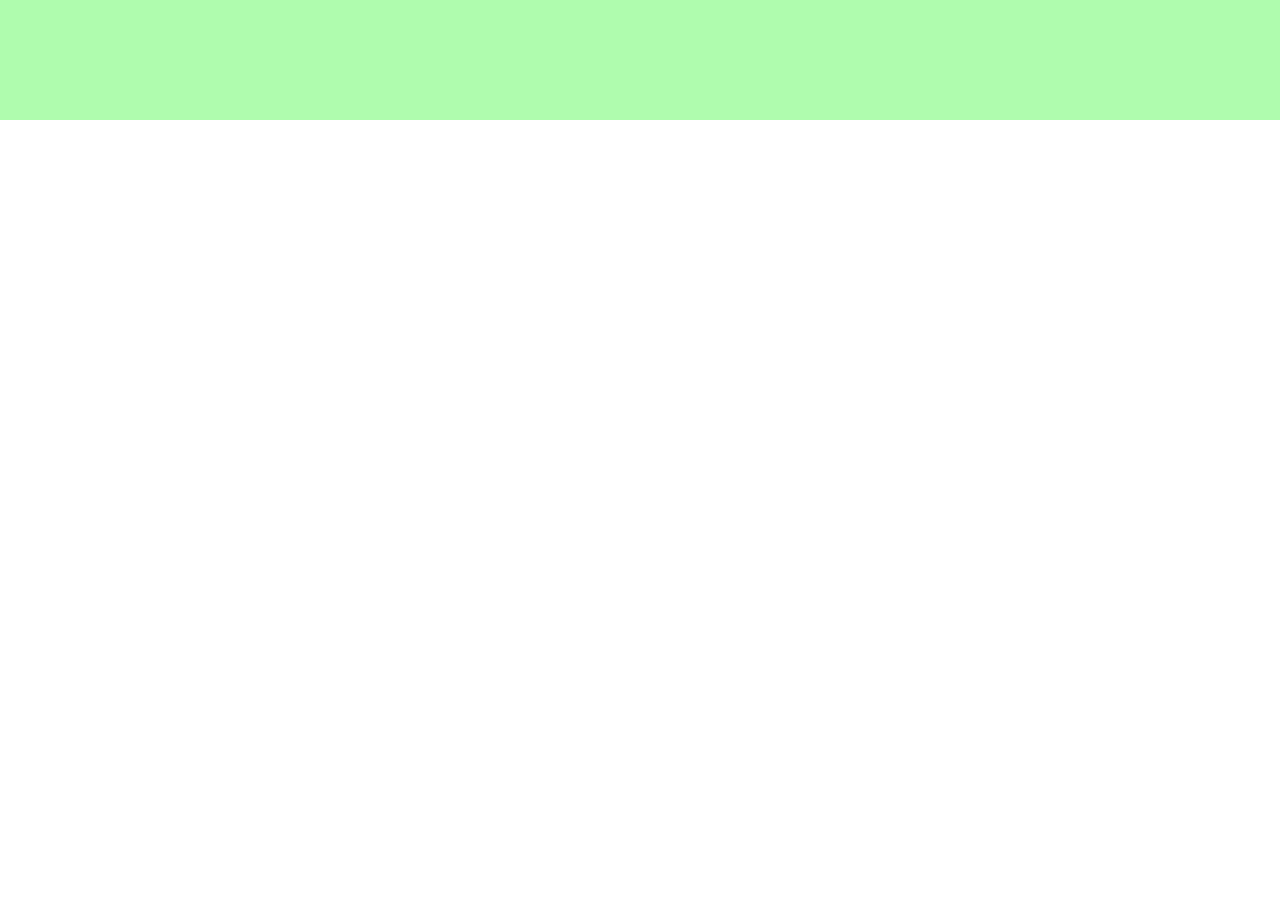
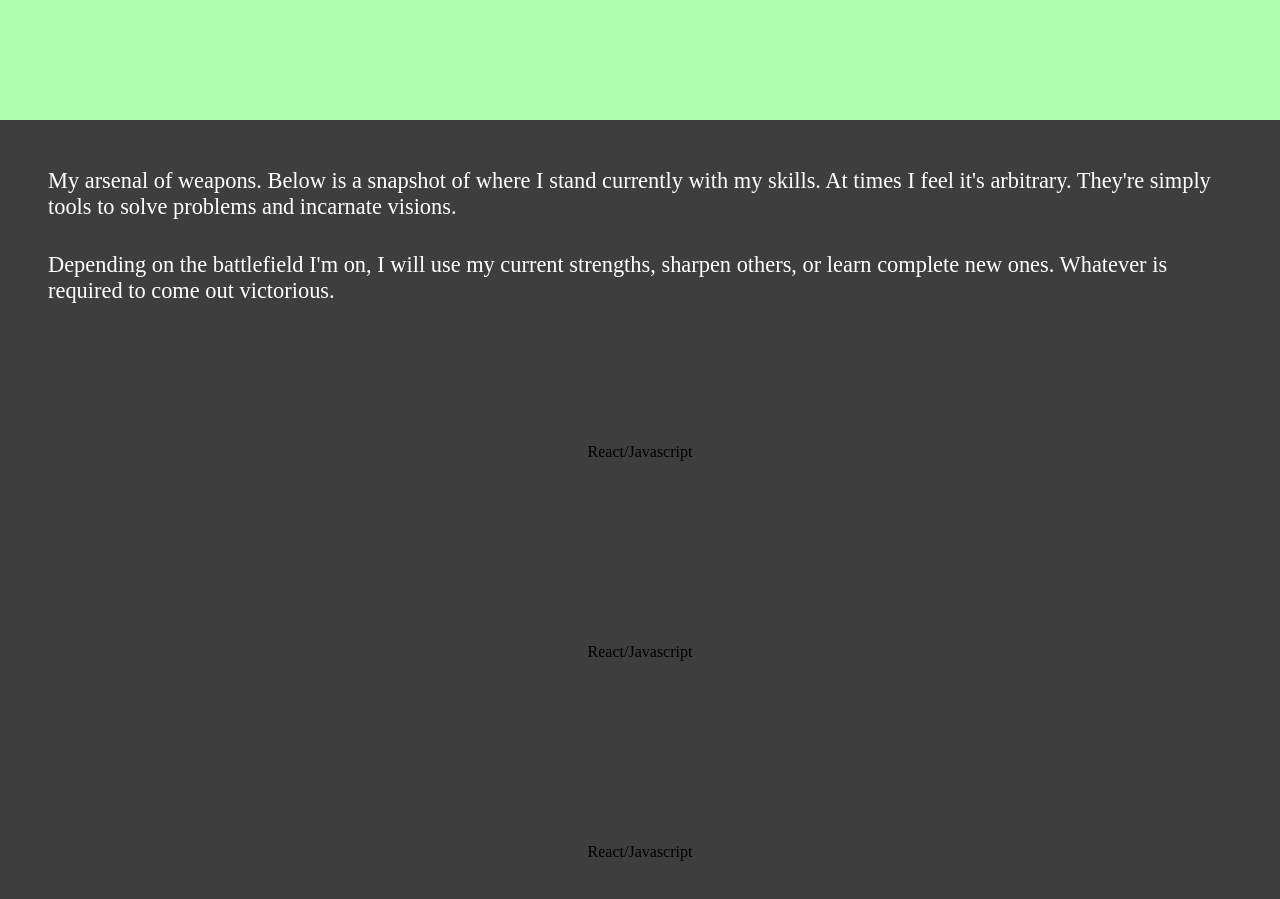
Before and after one commit to MeanMangosteen/aashwin.wtf, a React (Create React App) app: page /cv in a window 1280 px wide. Shown: the part 6280-7179 px from the top of the page. Before the commit the page ends 6400 px from the top, so only its background shows below. Built offline with nearby package versions, Linux system fonts and the light colour scheme.

Commit message:
WIP skills.

```diff
--- a/src/CV/CV.tsx
+++ b/src/CV/CV.tsx
@@ -11,6 +11,7 @@ import { RedbackContent } from "./RedbackContent";
 import { PerxContent } from "./PerxContent";
 import { GeointeractiveContent } from "./GeointeractiveContent";
 import { MatrixContent } from "./MatrixContent";
+import { SkillzThatKillz } from "./SkillzThatKillz";
 
 export const CV = () => {
   return (
@@ -39,6 +40,9 @@ export const CV = () => {
       <SkillsBanner>
         <TitleText>Skills</TitleText>
       </SkillsBanner>
+      <SkillzThatKillzBanner>
+        <SkillzThatKillz />
+      </SkillzThatKillzBanner>
     </CVContainer>
   );
 };
@@ -149,3 +153,5 @@ const PerxBanner = styled(CarouselBanner)``;
 const GeointeractiveBanner = styled(CarouselBanner)``;
 
 const MatrixBanner = styled(CarouselBanner)``;
+
+const SkillzThatKillzBanner = styled(Banner)``;
--- a/src/CV/MatrixContent.tsx
+++ b/src/CV/MatrixContent.tsx
@@ -70,9 +70,9 @@ export const MatrixContent = () => {
                 Now go kiddo, make an experience.
               </li>
               <li>
-                And here in lies one of my favorite* challenges. I have my
-                imagination running wild, and then I have the box model. And
-                somehow I have to convince them to be best friends.
+                And here in lies one of my favourite<sup>*</sup> challenges. I
+                have my imagination running wild, and then I have the box model.
+                And somehow I have to convince them to be best friends.
               </li>
               <li>
                 The diversity of the challenges the different layers of the
@@ -87,11 +87,22 @@ export const MatrixContent = () => {
               </li>
             </ul>
           </ReflectionsContent>
+          <TsandCsText>
+            <sup>* Terms and Conditions apply</sup>
+          </TsandCsText>
         </ReflectionsContainer>
       </CarouselItem>
     </StyledCarousel>
   );
 };
+
+const TsandCsText = styled.div`
+  position: absolute;
+  bottom: 0;
+  right: 0;
+
+  transform: translate(-100%, 100%);
+`;
 
 const StyledCarousel = styled(Carousel)`
   color: white;
@@ -131,7 +142,6 @@ const TitleSlide = styled.div`
   background: #02243e;
   height: 100%;
   width: 100%;
-
 `;
 
 const AchievementsContainer = styled.div`
--- /dev/null
+++ b/src/CV/SkillzThatKillz.tsx
@@ -0,0 +1,120 @@
+import React from "react";
+import styled from "styled-components";
+import { centerContent } from "../utils/styles";
+import { ProgressBar } from "../ProgressBar";
+
+export const SkillzThatKillz = () => {
+  return (
+    <SkillsThatKillzContainer>
+      <PreambleContainer>
+        <PreambleText>
+          My arsenal of weapons. Below is a snapshot of where I stand currently
+          with my skills. At times I feel it's arbitrary. They're simply tools
+          to solve problems and incarnate visions.
+        </PreambleText>
+        <PreambleText>
+          Depending on the battlefield I'm on, I will use my current strengths,
+          sharpen others, or learn complete new ones. Whatever is required to
+          come out victorious.
+        </PreambleText>
+      </PreambleContainer>
+      <SkillBars>
+        <FullStackSkillz>
+          <SkillBar title="React/Javascript" percentage={50} />
+          <SkillBar title="React/Javascript" percentage={50} />
+          <SkillBar title="React/Javascript" percentage={50} />
+          <SkillBar title="React/Javascript" percentage={50} />
+          {/* <StyledProgressBar total={100} progress={60} className="skill-bar" /> */}
+        </FullStackSkillz>
+      </SkillBars>
+    </SkillsThatKillzContainer>
+  );
+};
+
+const SkillsThatKillzContainer = styled.div`
+  display: flex;
+  flex-direction: column;
+  align-items: stretch;
+  flex-wrap: no-wrap;
+  background: #3e3e3e;
+  height: 100%;
+  width: 100%;
+  font-family: "Ubuntu";
+`;
+
+const PreambleContainer = styled.div`
+  ${centerContent}
+  flex-direction: column;
+  margin: 2rem;
+`;
+const PreambleText = styled.div`
+  ${centerContent}
+  max-width: 1200px;
+  color: white;
+  font-size: 1.4rem;
+  margin: 1rem;
+`;
+const SkillBars = styled.div`
+  max-width: 1400px;
+  margin: 0 auto;
+  display: flex;
+  justify-content: start;
+  align-items: center;
+  flex-wrap: wrap;
+  flex-grow: 1;
+`;
+
+const StyledProgressBar = styled(ProgressBar)`
+  position: absolute;
+  /* height: 100px;
+  width: 400px; */
+`;
+
+const FullStackSkillz = styled.div`
+  display: flex;
+  flex-direction: column;
+  justify-content: space-around;
+  align-items: center;
+
+  ${StyledProgressBar} {
+    width: 100%;
+    flex-basis: 0;
+    flex-grow: 20%;
+  }
+`;
+
+// ======================================
+const SkillBar = ({
+  title,
+  percentage,
+}: {
+  title: string;
+  percentage: number;
+}) => {
+  return (
+    <SkillBarContainer>
+      <SkillBarTitle>{title}</SkillBarTitle>
+      <StyledProgressBar
+        total={100}
+        progress={percentage}
+        className="skill-bar"
+      />
+    </SkillBarContainer>
+  );
+};
+
+const SkillBarContainer = styled.div`
+  display: flex;
+  position: relative;
+  flex-direction: column;
+  justify-content: space-around;
+  align-items: center;
+
+  overflow: hidden;
+  height: 200px;
+  width: 500px;
+  background: rgba(0, 0, 0, 0);
+  z-index: 2;
+`;
+
+const SkillBarTitle = styled.div``;
--- /dev/null
+++ b/src/ProgressBar.tsx
@@ -0,0 +1,143 @@
+import React from "react";
+import styled, { keyframes } from "styled-components";
+
+export const ProgressBar = ({
+  progress,
+  total,
+  className = "",
+}: {
+  progress: number;
+  total: number;
+  className?: string;
+}) => {
+  return (
+    <ProgressBarContainer className={className}>
+      <ProgressPowa />
+      <ProgressRemaining progress={progress} total={total} />
+      <ProgressBarMask />
+      {/* <ProgressTextWrapper progress={progress} total={total!}>
+        <ProgressText>{`${total! - progress} to go!`}</ProgressText>
+      </ProgressTextWrapper>
+      <TotalText>{total}</TotalText> */}
+    </ProgressBarContainer>
+  );
+};
+
+const ProgressTextWrapper = styled.div`
+  position: absolute;
+  width: 100%;
+  transform: ${({ progress, total }: { progress: number; total: number }) =>
+    `translate3d(${(progress / total) * 100}%, 0, 0)`};
+  transition: transform 0.3s ease-out;
+`;
+
+const TotalText = styled.div`
+  position: absolute;
+
+  font-size: 3rem;
+
+  /* Align text past the edge and in the middle */
+  right: 0;
+  top: 50%;
+  transform: translate3d(100%, -50%, 0);
+
+  /* Give the man some space here */
+  padding-left: 2rem;
+  box-sizing: border-box;
+`;
+
+const ProgressText = styled.div`
+  position: absolute;
+  font-size: 2rem;
+  top: -2px;
+  left: 0;
+  transform: translate3d(-50%, -100%, 0);
+  padding-bottom: 2rem;
+  box-sizing: border-box;
+
+  &::before,
+  &::after {
+    content: "";
+    position: absolute;
+    display: block;
+    bottom: 0;
+    right: 50%;
+
+    width: 1px;
+    height: 30%;
+    /* transform: translateY(100%); */
+  }
+
+  &::before {
+    bottom: 0;
+    background: linear-gradient(to top, #a7a6a6 0%, transparent 100%);
+  }
+`;
+
+const ProgressLife = keyframes`
+  0% {
+    transform: translate3d(-50%, 0, 0);
+  }
+
+  100% {
+    transform: translate3d(0%);
+  }
+
+`;
+const ProgressPowa = styled.div`
+  height: 100%;
+  width: 200%;
+  position: absolute;
+  z-index: -2;
+
+  animation: ${ProgressLife} 1s linear infinite running;
+  will-change: transform;
+  background: repeating-linear-gradient(
+    120deg,
+    hsl(0, 100%, 50%) 0%,
+    hsl(43, 100%, 50%) 10%,
+    hsla(64, 78%, 50%, 1) 20%,
+    hsl(43, 100%, 50%) 40%,
+    hsl(0, 100%, 50%) 50%
+  );
+  filter: blur(10px); /* Blend the colours */
+`;
+
+const ProgressRemaining = styled.div`
+  /** This is the progress 'remaining' bar. It's grey  */
+  position: absolute;
+  height: 100%;
+  width: 100%;
+  z-index: -2;
+
+  background: grey;
+  box-shadow: inset 1px 0px 23px 10px #3a3a3a;
+
+  transform: ${({ progress, total }: { progress: any; total: any }) =>
+    `translate3d(${(progress / total) * 100}%, 0, 0)`};
+  transition: transform 0.3s ease-out;
+`;
+
+const ProgressBarMask = styled.div`
+  /**
+  This serves to create a mask around the progress bar.
+  It masks the sliding PROGRESS POWA on the x-axis.
+  It masks the colour bleed of the blur on PROGRESS POWA on the y-axis.
+  */
+  position: absolute;
+  height: 100%;
+  width: 100%;
+  box-shadow: -400px 0px 3px 100vw #3e3e3e, 400px 0px 3px 100vw #3e3e3e;
+  z-index: -1;
+  border-radius: 15px;
+`;
+
+const ProgressBarContainer = styled.div`
+  flex-basis: 8%;
+  width: 50%;
+  border-radius: 15px;
+  position: relative;
+
+  box-shadow: 0px 10px 13px -7px #000000,
+    inset 1px 0px 23px 10px rgba(58, 58, 58, 0);
+`;
```
